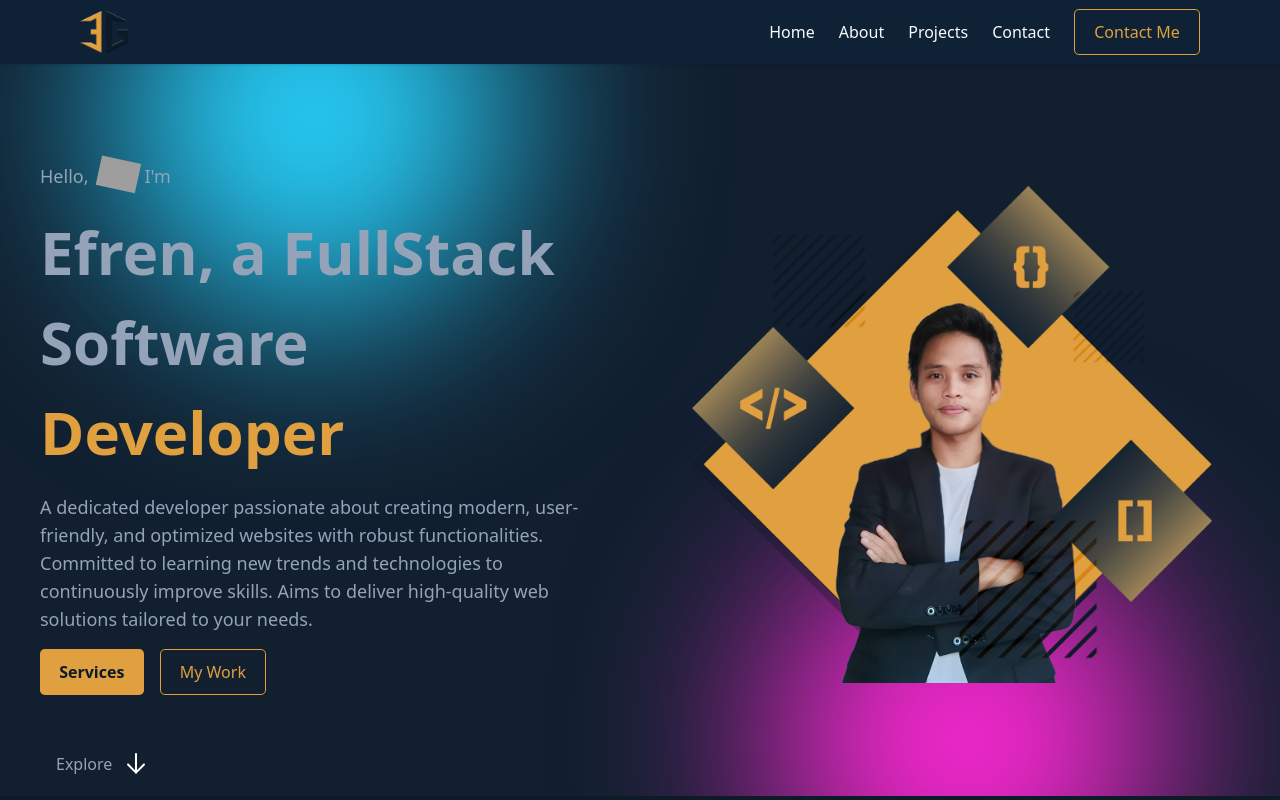
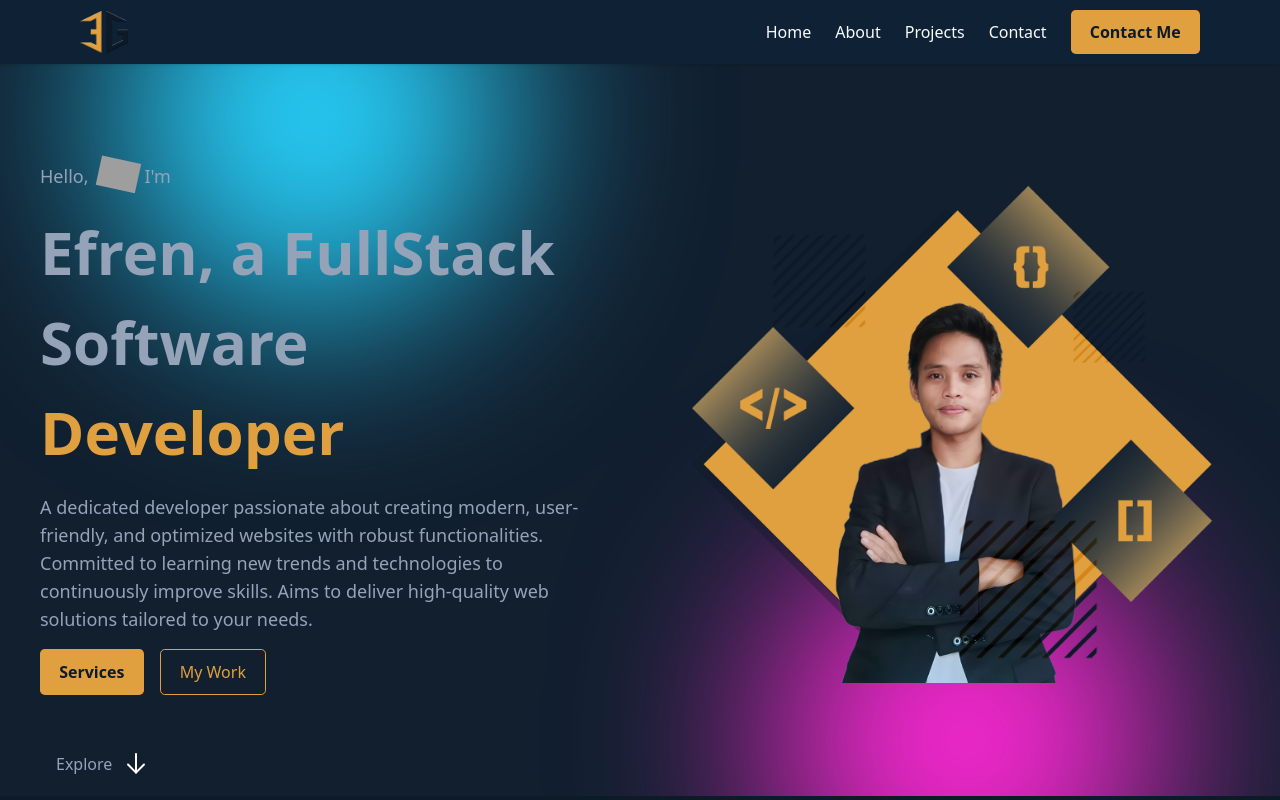
Before and after one commit to e-gors/portfolio-v2, a React (Vite) app: page / in a window 1280 px wide. Shown: the top 800 px of the page. Built offline with nearby package versions, Linux system fonts and the light colour scheme; grey boxes are pictures that could not be loaded.

Commit message:
used btn contained

```diff
--- a/src/components/Navbar.tsx
+++ b/src/components/Navbar.tsx
@@ -32,7 +32,7 @@ export default function Navbar() {
               </a>
             ))}
             <a href="http://" target="_blank" rel="noopener noreferrer">
-            <button className="btn-outline">Contact Me</button></a>
+            <button className="btn-accent">Contact Me</button></a>
           </div>
 
           <div className="md:hidden">
```
